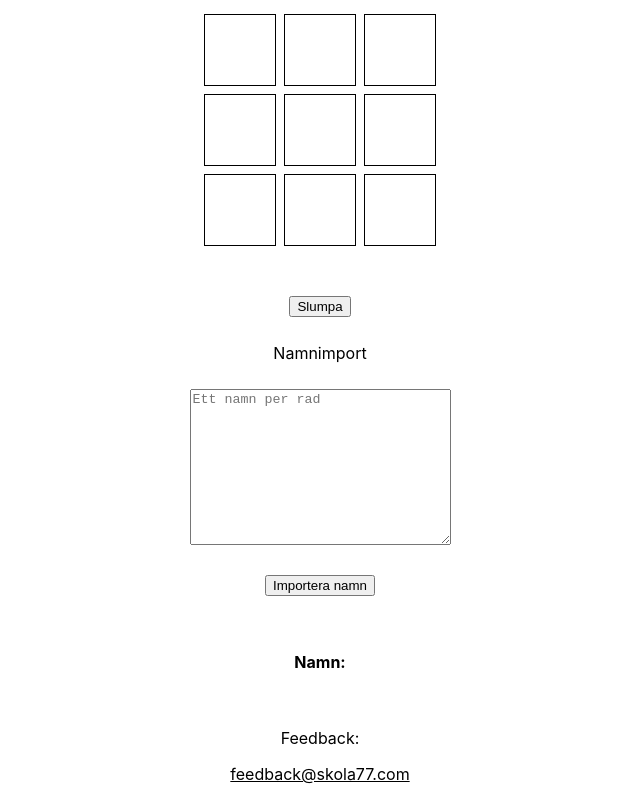
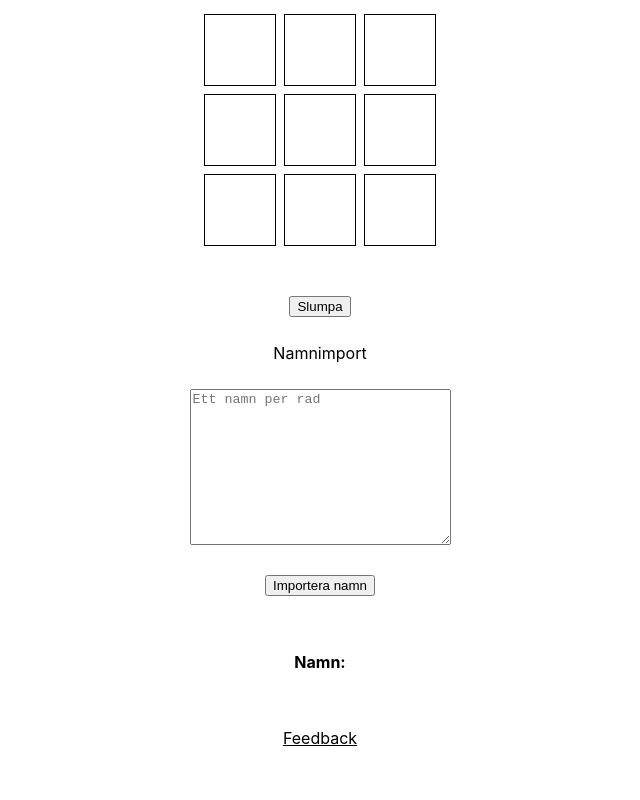
Before and after one commit to KillerrabbitAos/Skola77-frontend, a React (Create React App) app: page / in a window 1280 px wide. Shown: the part 272-1072 px from the top of the page, without its empty margins (320-960 px from the left). After the commit the page ends 1036 px from the top, so only its background shows below. Built offline with nearby package versions, Linux system fonts and the light colour scheme.

Commit message:
buggfixar

```diff
--- a/src/App.js
+++ b/src/App.js
@@ -153,7 +153,7 @@ const App = () => {
 
   const handleGroupChange = (event) => {
     const selectedGroup = event.target.value;
-
+    setGroupName(selectedGroup)
     // Om den valda gruppen är standardgruppen, sätt standardvärden
     if (selectedGroup === defaultGroup) {
       setRows(3);
@@ -208,7 +208,7 @@ const App = () => {
         <button onClick={handleSaveButtonClick}>Spara klass</button>
         <div>
         <label>Select Group:</label>
-  <select value={groupName} onChange={handleGroupChange}>
+  <select defaultValue={groupName} onChange={handleGroupChange}>
   <option key={defaultGroup} value={defaultGroup}>ny...</option>
   {/* Lista alla grupper som finns sparade i cookies */}
 
@@ -259,8 +259,7 @@ const App = () => {
           ))}
         </ul>
       </div>
-      <p>Feedback:</p>
-      <p><a id="mailTag" href="mailto:feedback@skola77.com">feedback@skola77.com</a></p>
+      <p><a id="mailTag" href="mailto:feedback@skola77.com">Feedback</a></p>
     </div>
   );
           };
```
